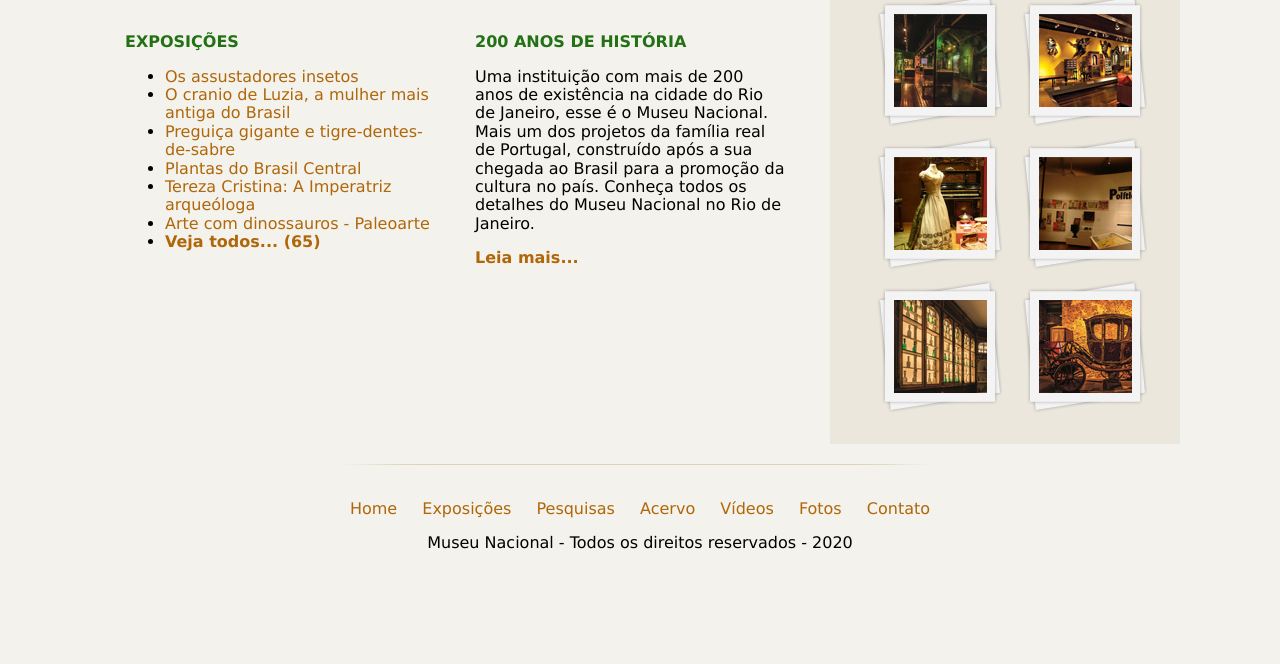
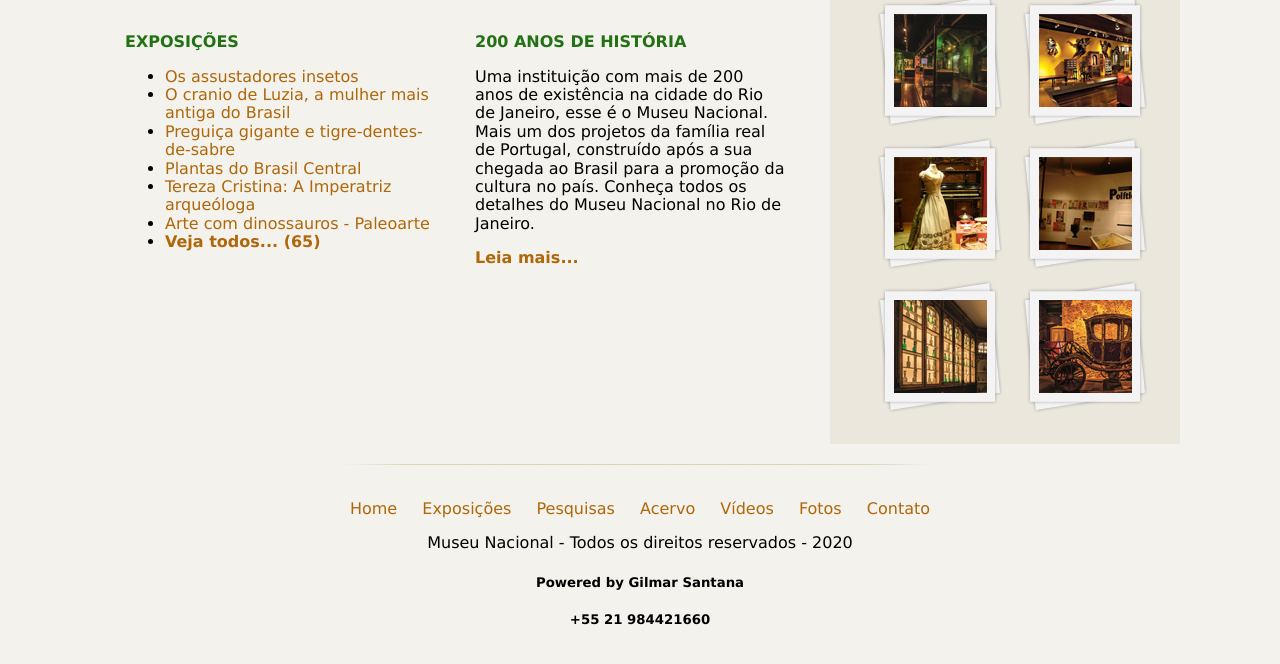
Before and after one commit to gilrsantana/Museu-Nacional, a plain HTML site: page index.html in a window 1280 px wide. Shown: the part 656-1320 px from the top of the page. Before the commit the page ends 1255 px from the top, so only its background shows below. Drawn offline with nearby package versions, Linux system fonts and the light colour scheme.

Commit message:
Adding publisher name in the footer

```diff
--- a/index.html
+++ b/index.html
@@ -145,6 +145,8 @@
                     <p>
                         Museu Nacional - Todos os direitos reservados - 2020
                     </p>
+			<h5>Powered by Gilmar Santana</h5>
+			<h5>+55 21 984421660</h5>
                 </footer>
             </div><!--/principal-->
 
```
